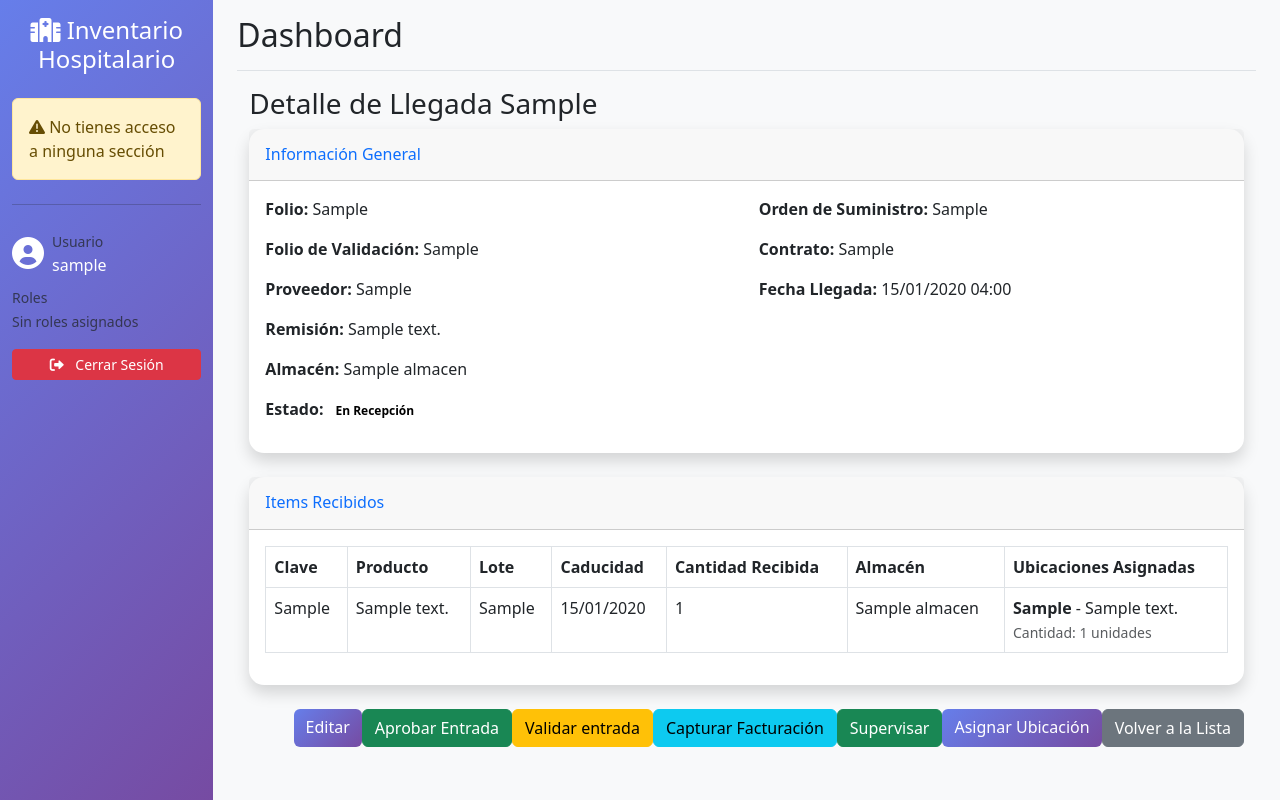
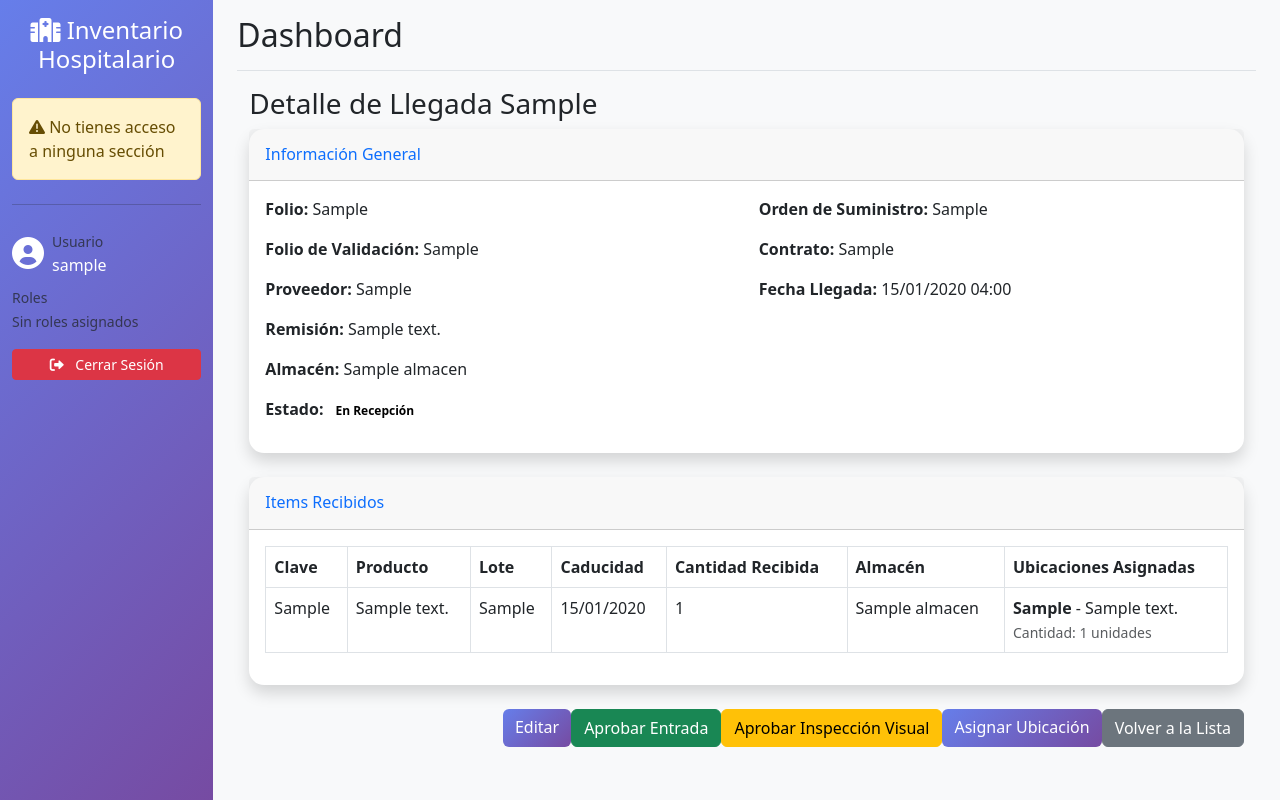
Before and after one commit to saea98/inventario_hospitalario, a Django app: page /logistica/llegadas/00000000-0000-0000-0000-000000000001/ in a window 1280 px wide. Run offline with Django 4.2, Linux system fonts and the light colour scheme; a user stored in the database is signed in; tables that the repository leaves empty hold one stand-in row (values such as "Sample post"); parts of the project's set-up code (start-up, migrations or seed data) failed here and were passed over; some libraries are stand-ins or nearby versions.

Commit message:
Refactor: Remover botones de Facturación y Supervisor, cambiar texto de Control de Calidad - FORCE UPDATE v15

```diff
--- a/templates/inventario/llegadas/detalle_llegada.html
+++ b/templates/inventario/llegadas/detalle_llegada.html
@@ -95,13 +95,7 @@
             </form>
         {% endif %}
         {% if user|has_role:'Control de Calidad' and llegada.puede_validar_calidad %}
-            <a href="{% url 'logistica:llegadas:control_calidad' pk=llegada.pk %}" class="btn btn-warning mr-2">Validar entrada</a>
-        {% endif %}
-        {% if user|has_role:'Facturacion' and llegada.puede_facturar %}
-            <a href="{% url 'logistica:llegadas:facturacion' pk=llegada.pk %}" class="btn btn-info mr-2">Capturar Facturación</a>
-        {% endif %}
-        {% if user|has_role:'Supervisor' and llegada.puede_supervisar %}
-            <a href="{% url 'logistica:llegadas:supervision' pk=llegada.pk %}" class="btn btn-success mr-2">Supervisar</a>
+            <a href="{% url 'logistica:llegadas:control_calidad' pk=llegada.pk %}" class="btn btn-warning mr-2">Aprobar Inspección Visual</a>
         {% endif %}
         {% if user|has_role:'Almacen' and llegada.puede_ubicar %}
             <a href="{% url 'logistica:llegadas:ubicacion' pk=llegada.pk %}" class="btn btn-primary mr-2">Asignar Ubicación</a>
```
